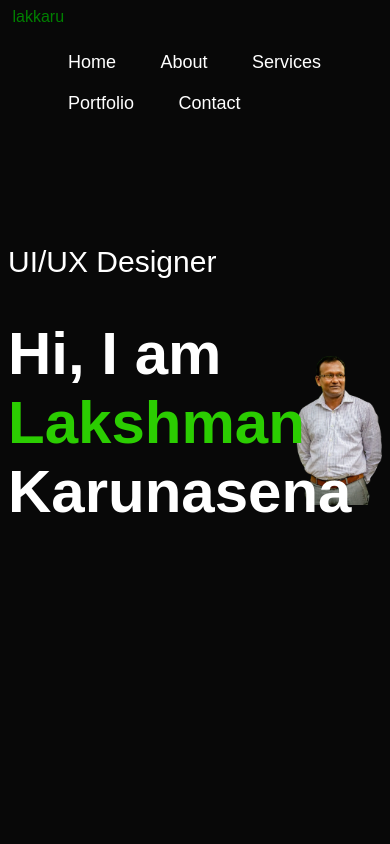
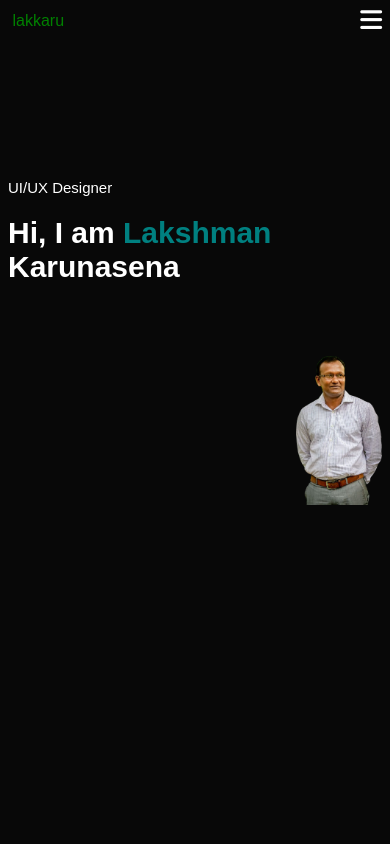
Before and after one commit to lakkaru/portfolio_site, a plain HTML site: page index.html in a window 390 px wide. Shown: the top 844 px of the page. Drawn offline with Linux system fonts and the light colour scheme.

Commit message:
fix- header media responsiveness.

```diff
--- a/index.html
+++ b/index.html
@@ -21,13 +21,16 @@
             <span style="color: green">lakkaru</span>
           </div>
 
-          <ul>
+          <ul id="sidemenu">
             <li><a href="">Home</a></li>
             <li><a href="">About</a></li>
             <li><a href="">Services</a></li>
             <li><a href="">Portfolio</a></li>
             <li><a href="">Contact</a></li>
+            <i class="fa-solid fa-times" onclick="closemenu()"></i>
           </ul>
+          <i class="fa-solid fa-bars" onclick="openmenu()"></i>
+
         </nav>
         <div class="header-text">
           <div>
@@ -201,6 +204,9 @@
             </div>
         </div>
       </div>
+      <div class="copy-right">
+        <p>Copyright @ lakkaruuu.</p>
+      </div>
     </div>
 
     <script>
@@ -217,5 +223,15 @@
         document.getElementById(tabname).classList.add("active-tab");
       }
     </script>
+
+    <script>
+        var sidemenu=document.getElementById('sidemenu');
+        function openmenu(){
+            sidemenu.style.right='0';
+        }
+        function closemenu(){
+            sidemenu.style.right='-200px';
+        }
+    </script>
   </body>
 </html>
--- a/style.css
+++ b/style.css
@@ -29,6 +29,10 @@ nav{
 }
 .logo{
     width:50px ;
+}
+nav ul{
+    margin: 0;
+    padding:10px !important;
 }
 nav ul li{
     display: inline-block;
@@ -62,7 +66,7 @@ nav ul li a:hover::after{
     font-size: 30px;
 }
 .header-text h1 span{
-    color:#2bcd01
+    color:teal;
 }
 /* ------------------- about ----------- */
 #about{
@@ -296,3 +300,53 @@ form .btn2{
     margin-top: 20px;
     cursor: pointer;
 }
+/* -------- copy-right ---------- */
+.copy-right{
+    width: 100%;
+    text-align: center;
+    padding: 20px;
+    background:#262626;
+    font-weight: 300;
+    margin-top: 20px;
+}
+/* -------------- for small screens ---------- */
+nav .fa-solid{
+    display: none;
+}
+@media (max-width: 600px){
+    .header-text{
+        margin-top: 35%;
+        /* margin-bottom: 100%; */
+        font-size: 15px;
+    }
+    .header-text h1{
+        font-size: 30px;
+    }
+    nav .fa-solid{
+        display: block;
+        font-size: 25px;
+        cursor: pointer;
+    }
+    nav ul {
+        background: teal;
+        position: fixed;
+        top: 0;
+        right: -200px;
+        width: 200px;
+        height: 100vh;
+        padding-top: 50px;
+        z-index: 2;
+        transition: right 0.5s;
+
+    }
+    nav ul li{
+        display: block;
+        margin: 25px;
+    }
+    nav ul .fa-solid{
+        position: absolute;
+        top: 25px;
+        left: 25px;
+
+    }
+}
```
